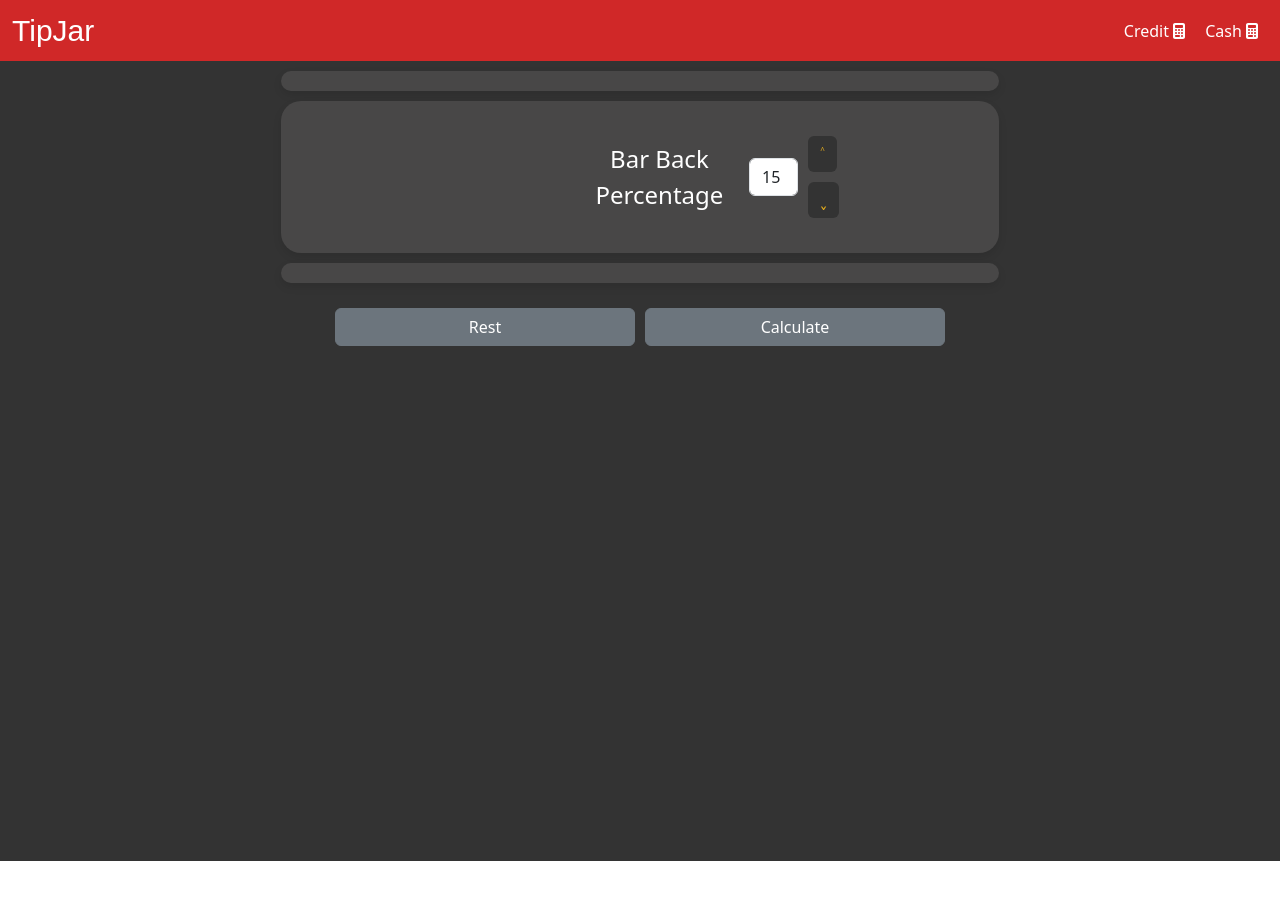
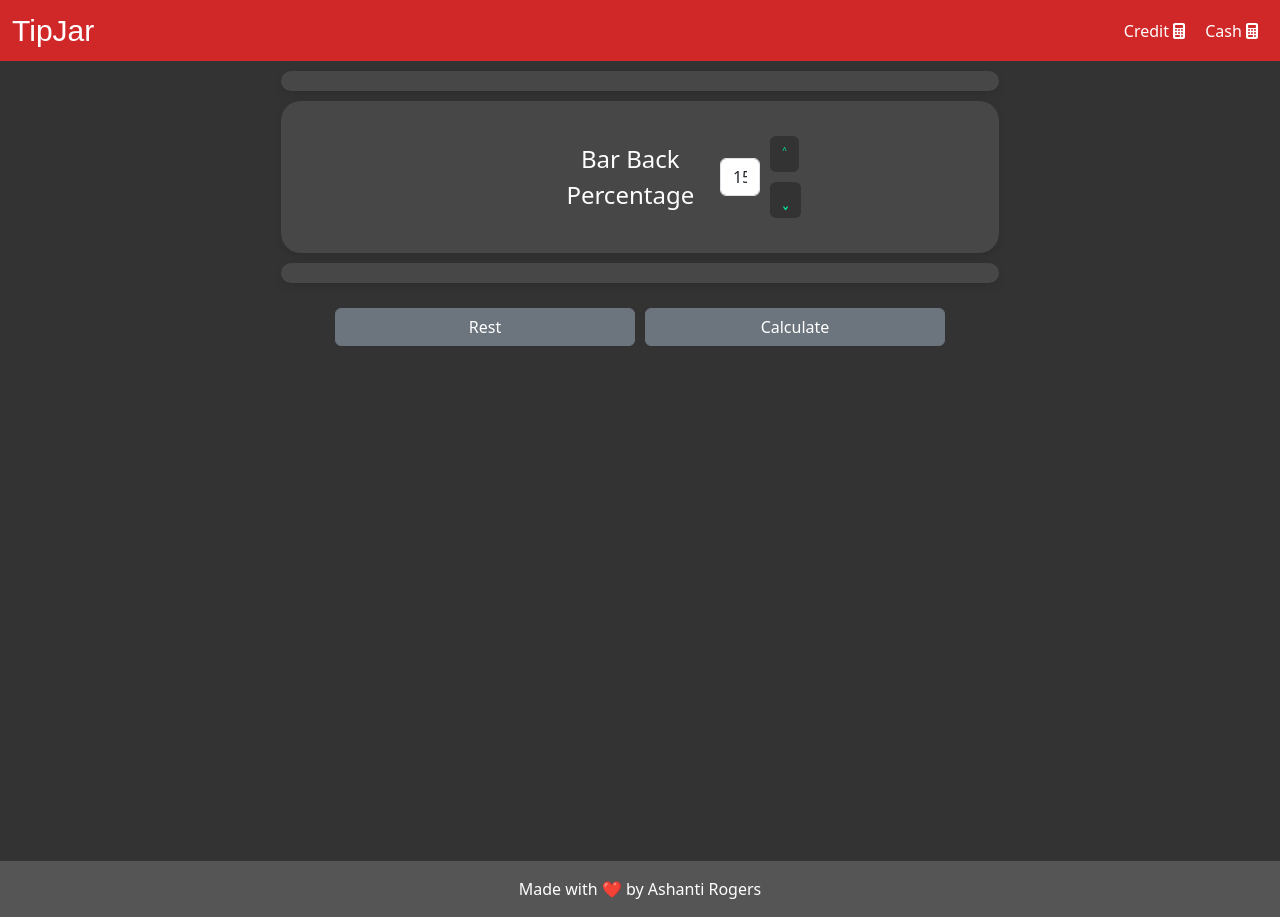
Before and after one commit to afrochef22/tip-jar, a Next.js app: page /creditTipCalculationPage in a window 1280 px wide. Before the commit the page ends 861 px from the top, so only its background shows below. Built offline with nearby package versions, Linux system fonts and the light colour scheme; a web font is replaced by a local one.

Commit message:
added Footer and changed highlight color and refactored input field for perctage for better use

```diff
--- a/components/CreditTipCalculation.js
+++ b/components/CreditTipCalculation.js
@@ -232,19 +232,19 @@ export default function CreditTipCalculation({ workingEmployees }) {
 						</Col>
 					</Row>
 					<Row className={style.container}>
-						<Col sm={2} xs={1}></Col>
-						<Col sm={4}>
+						<Col md={1} sm={1} xs={1}></Col>
+						<Col md={4} sm={12}>
 							{/* Bar Back Percentage and Input Column */}
 							<Row className={`${style.formRow}`}>
 								<Label
 									sm={8}
-									xs={8}
+									xs={7}
 									className={style.formLabel}
 									for="BarBackPercentage"
 								>
 									Bar Back Percentage
 								</Label>
-								<Col md={4} sm={4} xs={3} className="d-flex align-items-center">
+								<Col md={4} sm={2} xs={3} className="d-flex align-items-center">
 									<Input
 										id="BarBackPercentage"
 										name="BarBackPercentage"
@@ -255,8 +255,7 @@ export default function CreditTipCalculation({ workingEmployees }) {
 											setDefaultBarBackPercentage(e.target.value)
 										}
 									/>
-									<Col sm={1} xs={1}>
-										<div className={` flex-column `}>
+									<Col sm={3} xs={2}>
 										<Button
 											// size="sm"
 											onClick={handleIncrease}
@@ -271,7 +270,6 @@ export default function CreditTipCalculation({ workingEmployees }) {
 										>
 											˯
 										</Button>
-										</div>
 									</Col>
 								</Col>
 							</Row>
@@ -279,7 +277,7 @@ export default function CreditTipCalculation({ workingEmployees }) {
 						{cooks.length === 0 ? (
 							<div></div>
 						) : (
-							<Col sm={4}>
+							<Col md={5} sm={12}>
 								<Row className={`${style.formRow} `}>
 									<Label
 										sm={8}
@@ -298,12 +296,13 @@ export default function CreditTipCalculation({ workingEmployees }) {
 											pattern="[0-9]+(\.[0-9]{1,2})?"
 											step="0.01"
 											placeholder="0"
+											required={true}
 										/>
 									</Col>
 								</Row>
 							</Col>
 						)}
-						<Col sm={2} xs={1}></Col>
+						<Col md={1} sm={1} xs={1}></Col>
 					</Row>
 					{isCookHoursClicked === false ? (
 						<div></div>
--- /dev/null
+++ b/components/Footer.js
@@ -0,0 +1,11 @@
+import React from "react";
+
+export default function Footer() {
+	return (
+		<footer class="footer mt-auto py-3">
+			<div class="container text-color">
+				<span class="">Made with ❤️ by Ashanti Rogers</span>
+			</div>
+		</footer>
+	);
+}
--- a/components/StandardCreditTipCalculator.js
+++ b/components/StandardCreditTipCalculator.js
@@ -6,7 +6,7 @@ export default function StandardCreditTipCalculator({ bartenders }) {
 	return (
 		<Row className={style.container}>
 			{bartenders.map((bartender) => (
-				<Col sm={3} key={bartender.id} className={style.employeeContainer}>
+				<Col sm={4} key={bartender.id} className={style.employeeContainer}>
 					<FormGroup row>
 						<Label className={style.name} xs={12} sm={12}>
 							{bartender.label}
--- a/pages/_app.js
+++ b/pages/_app.js
@@ -2,17 +2,20 @@ import "bootstrap/dist/css/bootstrap.min.css";
 import "@fortawesome/fontawesome-svg-core/styles.css";
 import "../components/fontawesom";
 import Header from "../components/Header";
+import Footer from "../components/Footer";
 
 import "../styles/globals.css";
 
 function MyApp({ Component, pageProps, router }) {
 	const isNotIndexPage = router.pathname !== "/";
 
-	const additionalFeatures = isNotIndexPage ? <Header /> : null;
+	const header = isNotIndexPage ? <Header /> : null;
+	const footer = isNotIndexPage ? <Footer /> : null;
 	return (
 		<div className="background-color">
-			{additionalFeatures}
+			{header}
 			<Component {...pageProps} />
+			{footer}
 		</div>
 	);
 }
--- a/styles/globals.css
+++ b/styles/globals.css
@@ -14,7 +14,7 @@ body {
 	--secondary-color: #d02828;
 	--third-color: #333;
 	--text-color: #fff;
-	--highlight: #e7ae1c;
+	--highlight: #00ffab;
 	--button-green: #186f1c;
 	--button-hover: #27b02e;
 	--font-size: 20px;
@@ -115,6 +115,12 @@ body {
 	text-decoration: none;
 }
 
+.footer {
+	background-color: #555;
+	color: var(--text-color);
+	text-align: center;
+}
+
 .login-button:hover {
 	background-color: #3f9040;
 }
```
Lines whose indentation alone changed are shown as unchanged.
